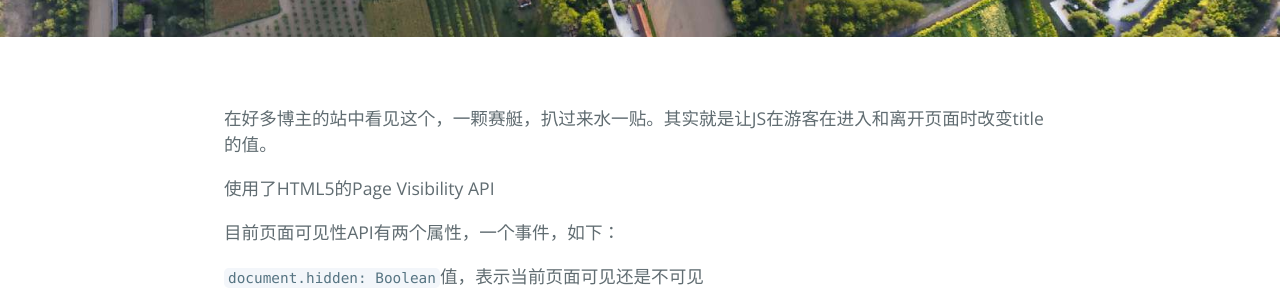
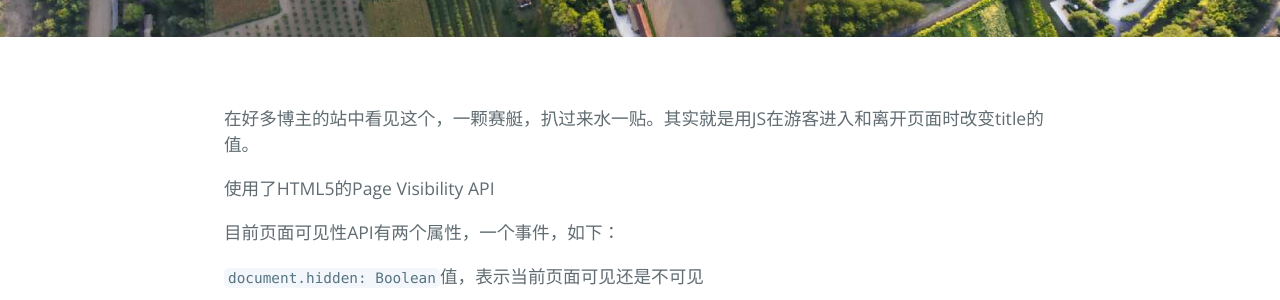
Before and after one commit to link9596/qwq, a Jekyll site: the page built from _posts/2017-12-23-我藏好了哦.md, in a window 1280 px wide. Shown: the part 313-613 px from the top of the page. Built offline with Jekyll 4.4.1, drawn with Linux system fonts in a browser that asks for light colours.

Commit message:
Update and rename 2017-12-23-233-to-jekyll.md to 2017-12-23-我藏好了哦.md

```diff
--- a/_posts/2017-12-23-233-to-jekyll.md
+++ b/_posts/2017-12-23-我藏好了哦.md
@@ -2,7 +2,7 @@
 layout: post
 title: "我藏好了哦"
 ---
-在好多博主的站中看见这个，一颗赛艇，扒过来水一贴。其实就是让JS在游客在进入和离开页面时改变title的值。
+在好多博主的站中看见这个，一颗赛艇，扒过来水一贴。其实就是用JS在游客进入和离开页面时改变title的值。
 
 使用了HTML5的Page Visibility API
 
```
